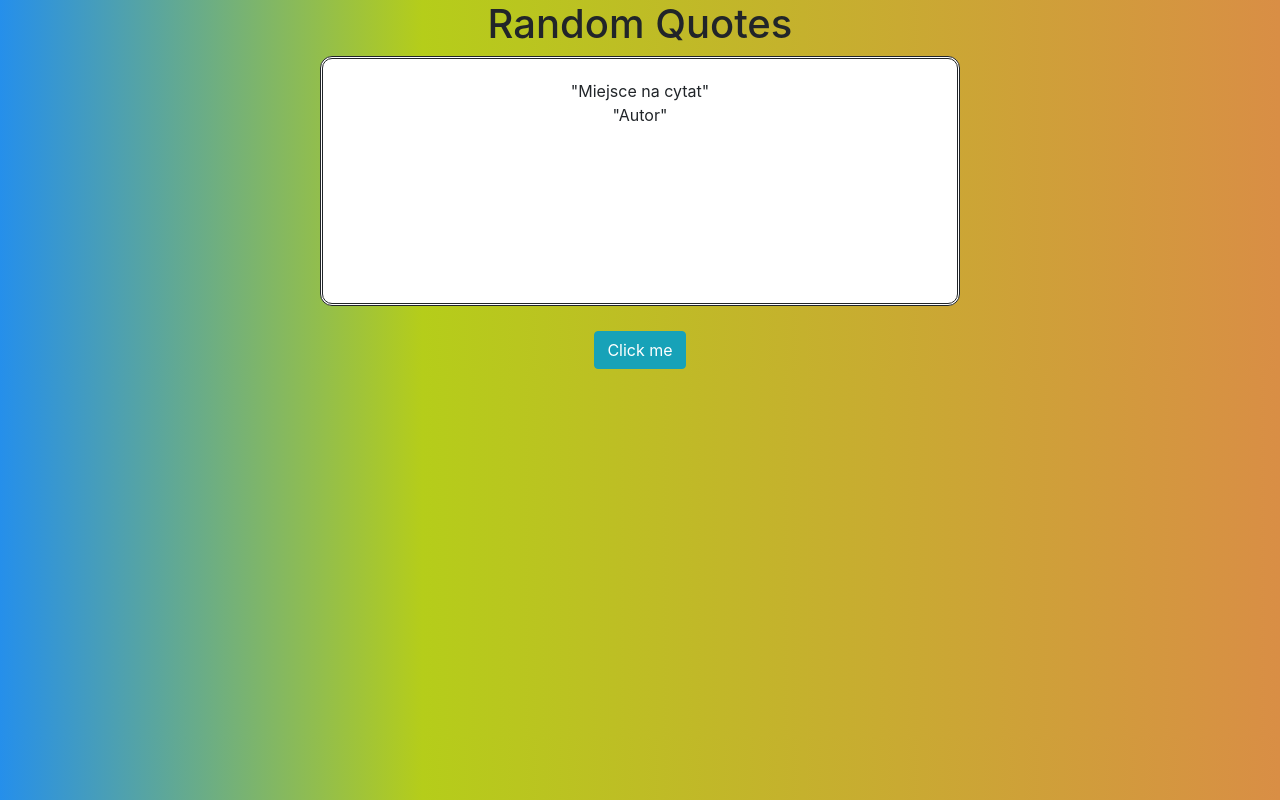
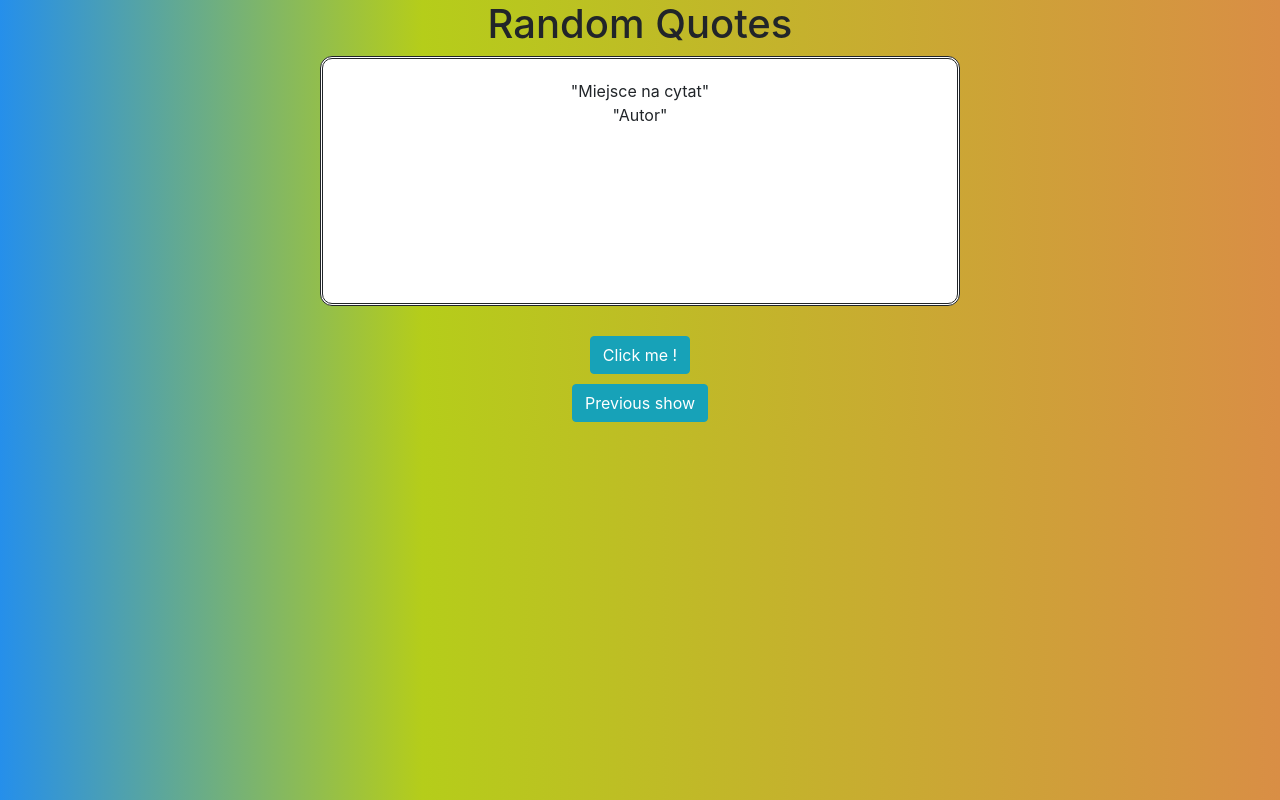
Before and after one commit to KrzysztofOGit/III-React, a React (Vite) app: page / in a window 1280 px wide. Built offline with nearby package versions, Linux system fonts and the light colour scheme; no server answers.

Commit message:
Add button Previous show but not working yet

```diff
--- a/src/App.jsx
+++ b/src/App.jsx
@@ -26,6 +26,11 @@ function App() {
 		document.getElementById('author').textContent = autor;
 	}
 
+	//wyswietl poprzednia
+	function showPrevious(){
+
+	}
+
   return (
     <main>
 			<div>
@@ -43,7 +48,11 @@ function App() {
       </div>
 
 			<div class="button" >
-        <button onClick={showQuote} class="btn btn-info" type="button"> Click me </button>
+        <button onClick={showQuote} class="btn btn-info" type="button"> Click me ! </button>
+       </div>
+
+			<div class="button" >
+        <button onClick={showPrevious} class="btn btn-info" type="button"> Previous show </button>
        </div>
 
     </div>
--- a/src/index.css
+++ b/src/index.css
@@ -6,9 +6,7 @@ body
 }
 
 div{
-
   text-align: center;
-
 }
 
 div.one{
@@ -30,3 +28,7 @@ div.autor
   margin-top: 25px;
   font-style: italic;
 }
+
+button{
+	margin: 5px;
+}
```
